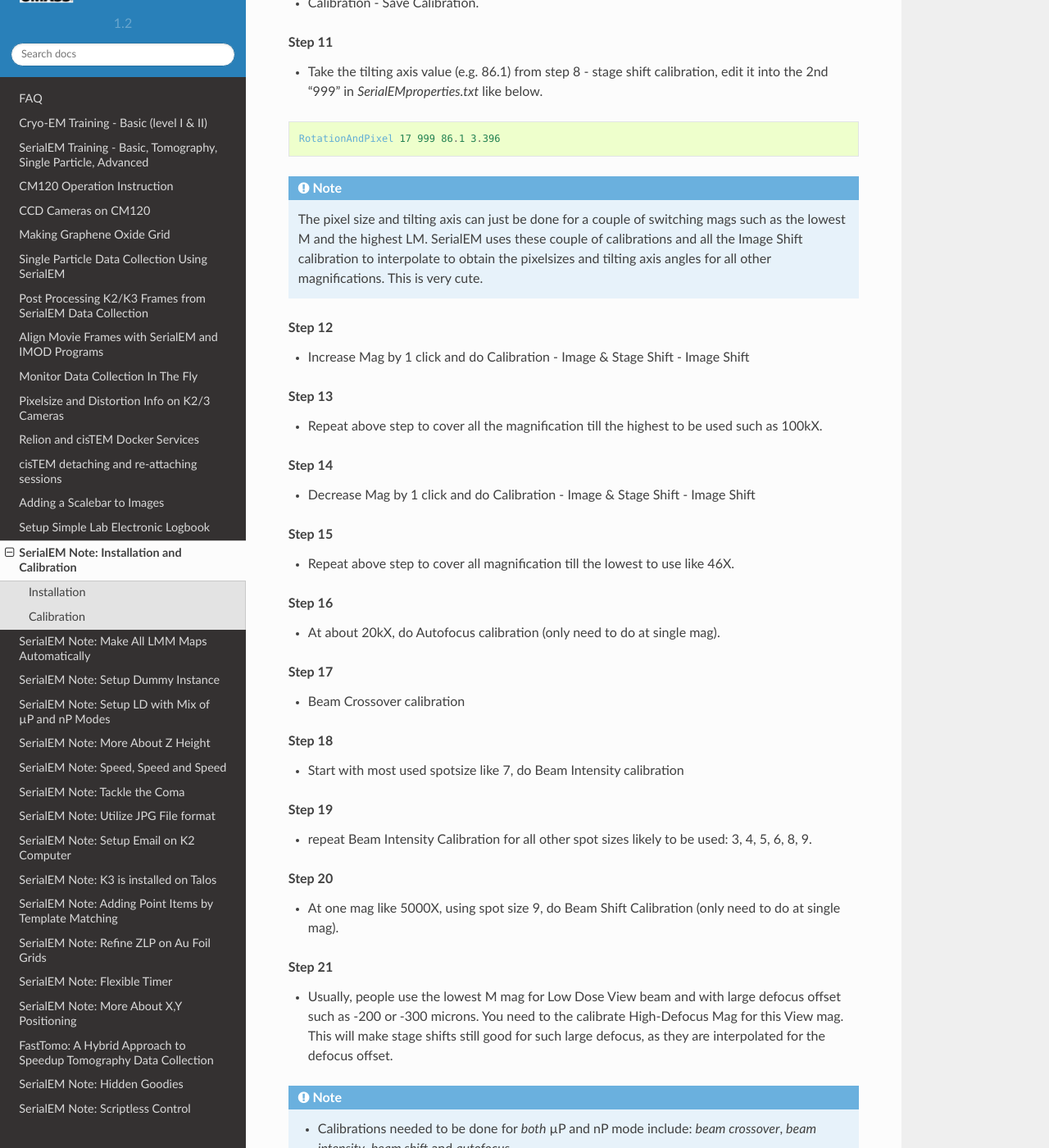
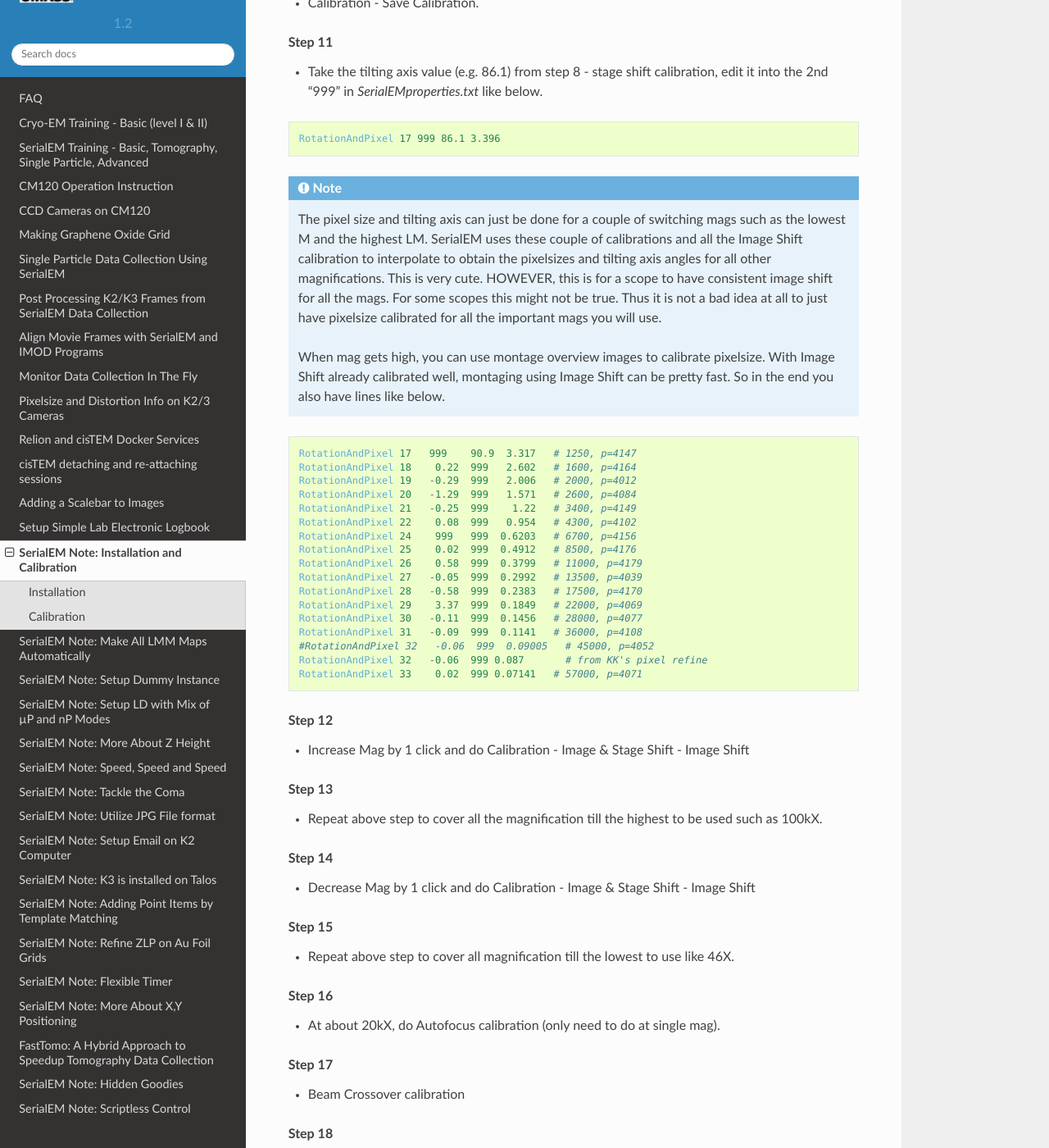
Before and after one commit to xuchen66/sphinx-emdocs, a Sphinx documentation site: the page built from source/serialEM-note-install-and-calib.rst, in a window 1280 px wide and 1400 px high, scrolled down 4956 px. Shown: the whole window at 82% size. Built offline with Sphinx 7.4.7 and the Read the Docs theme 2.0.0, drawn with Linux system fonts in a browser that asks for light colours; pages that are not in the unit, such as notebooks, are missing from menus.

Commit message:
Update serialEM-note-install-and-calib.rst

```diff
--- a/source/serialEM-note-install-and-calib.rst
+++ b/source/serialEM-note-install-and-calib.rst
@@ -266,7 +266,35 @@ calibrated.
    switching mags such as the lowest M and the highest LM.  SerialEM uses
    these couple of calibrations and all the Image Shift calibration to
    interpolate to obtain the pixelsizes and tilting axis angles for all
-   other magnifications. This is very cute.
+   other magnifications. This is very cute. HOWEVER, this is for a scope
+   to have consistent image shift for all the mags. For some scopes this
+   might not be true. Thus it is not a bad idea at all to just have pixelsize
+   calibrated for all the important mags you will use.
+
+   When mag gets high, you can use montage overview images to calibrate
+   pixelsize. With Image Shift already calibrated well, montaging using
+   Image Shift can be pretty fast. So in the end you also have lines like
+   below.
+
+.. code-block:: ruby
+
+   RotationAndPixel 17   999    90.9  3.317   # 1250, p=4147
+   RotationAndPixel 18    0.22  999   2.602   # 1600, p=4164
+   RotationAndPixel 19   -0.29  999   2.006   # 2000, p=4012
+   RotationAndPixel 20   -1.29  999   1.571   # 2600, p=4084
+   RotationAndPixel 21   -0.25  999    1.22   # 3400, p=4149
+   RotationAndPixel 22    0.08  999   0.954   # 4300, p=4102
+   RotationAndPixel 24    999   999  0.6203   # 6700, p=4156
+   RotationAndPixel 25    0.02  999  0.4912   # 8500, p=4176
+   RotationAndPixel 26    0.58  999  0.3799   # 11000, p=4179
+   RotationAndPixel 27   -0.05  999  0.2992   # 13500, p=4039
+   RotationAndPixel 28   -0.58  999  0.2383   # 17500, p=4170
+   RotationAndPixel 29    3.37  999  0.1849   # 22000, p=4069
+   RotationAndPixel 30   -0.11  999  0.1456   # 28000, p=4077
+   RotationAndPixel 31   -0.09  999  0.1141   # 36000, p=4108
+   #RotationAndPixel 32   -0.06  999  0.09005   # 45000, p=4052
+   RotationAndPixel 32   -0.06  999 0.087	# from KK's pixel refine
+   RotationAndPixel 33    0.02  999 0.07141   # 57000, p=4071
 
 .. rubric:: Step 12
 
```
Also changed, not shown: other parts of source/serialEM-note-install-and-calib.rst (+1 -1 lines).
